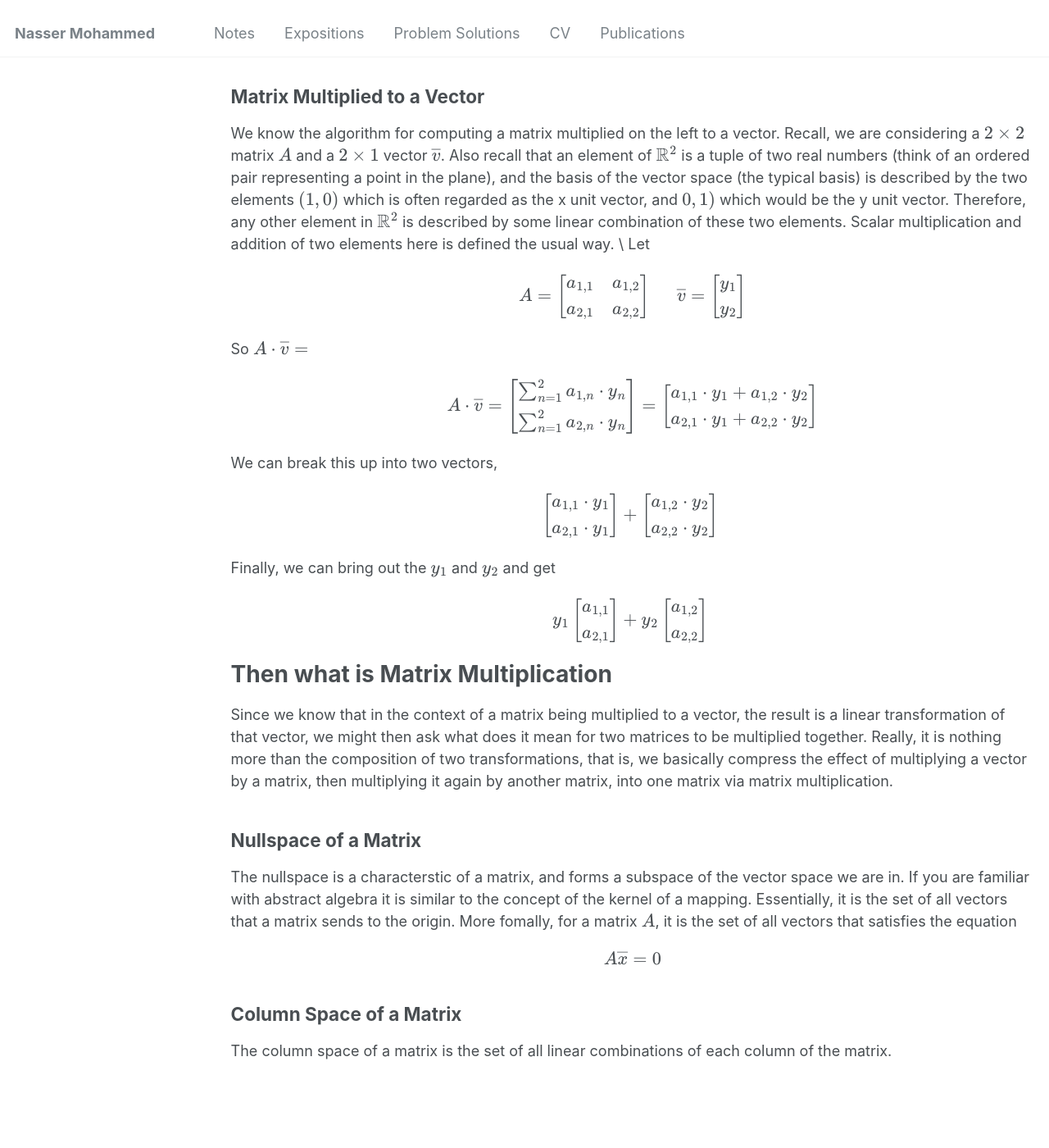
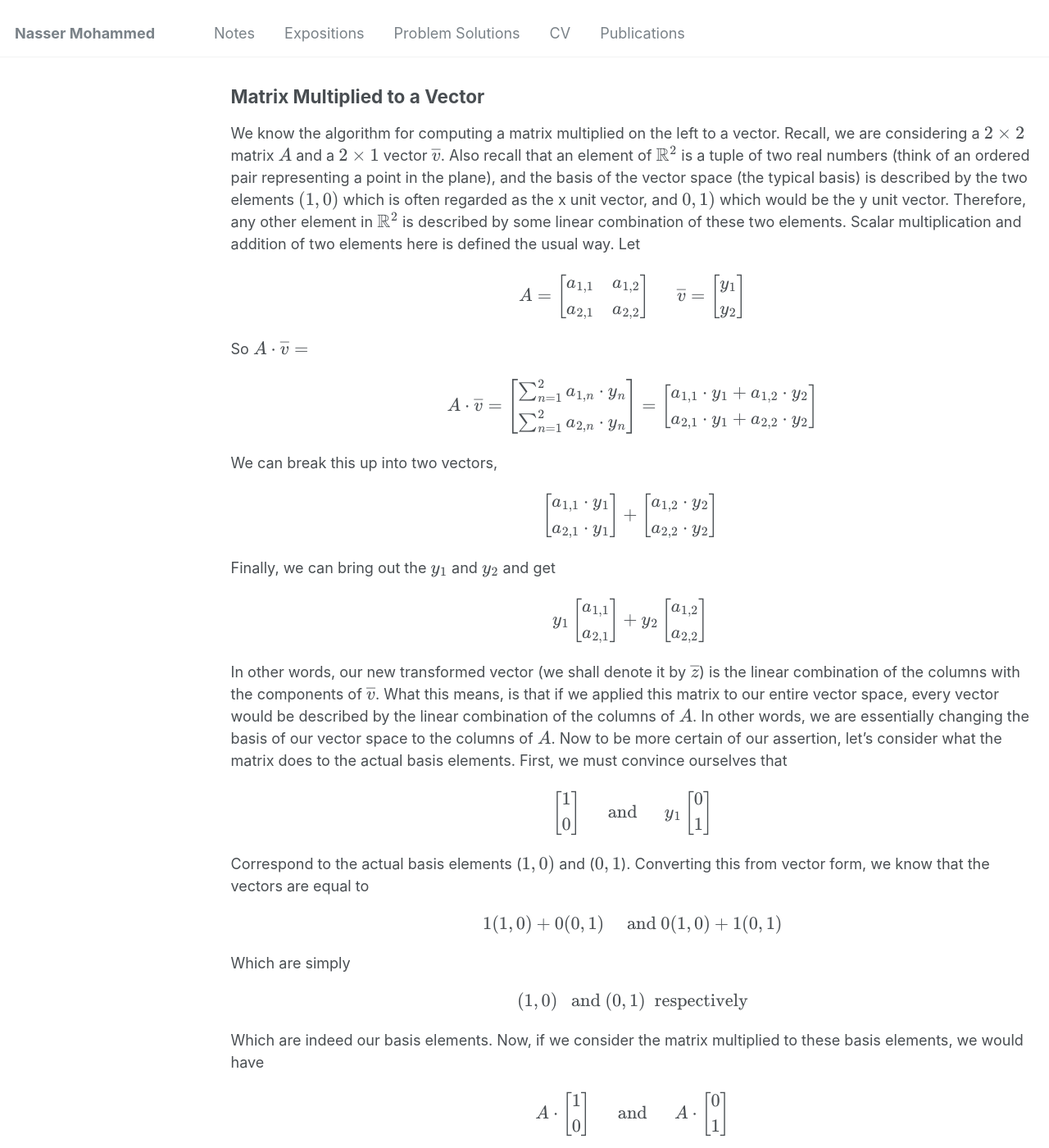
Before and after one commit to Nasser-Mohammed/Nasser-Mohammed.github.io, a Jekyll site: the page built from _pages/notes/linear-algebra/matrix.md, in a window 1280 px wide and 1400 px high, scrolled down 1618 px. Shown: the whole window at 82% size. Built offline with Jekyll 4.4.1, drawn with Linux system fonts in a browser that asks for light colours.

Commit message:
Update matrix.md

```diff
--- a/_pages/notes/linear-algebra/matrix.md
+++ b/_pages/notes/linear-algebra/matrix.md
@@ -25,7 +25,7 @@ To really understand matrices, we must know what a linear map is. We say a map \
 Here, \\(x,y \in A\\) and \\(\lambda\\) is some scalar (usually a complex or real number). This concept is very important and we will see why later.
 
 ## Matrix Multiplied to a Vector
-We know the algorithm for computing a matrix multiplied on the left to a vector. Recall, we are considering a \\(2\times 2\\) matrix \\(A\\) and a \\(2\times 1\\) vector \\(\overline{v}\\). Also recall that an element of \\(\mathbb{R}^2\\) is a tuple of two real numbers (think of an ordered pair representing a point in the plane), and the basis of the vector space (the typical basis) is described by the two elements \\((1,0)\\) which is often regarded as the x unit vector, and \\(0,1)\\) which would be the y unit vector. Therefore, any other element in \\(\mathbb{R}^2\\) is described by some linear combination of these two elements. Scalar multiplication and addition of two elements here is defined the usual way. \\
+We know the algorithm for computing a matrix multiplied on the left to a vector. Recall, we are considering a \\(2\times 2\\) matrix \\(A\\) and a \\(2\times 1\\) vector \\(\overline{v}\\). Also recall that an element of \\(\mathbb{R}^2\\) is a tuple of two real numbers (think of an ordered pair representing a point in the plane), and the basis of the vector space (the typical basis) is described by the two elements \\((1,0)\\) which is often regarded as the x unit vector, and \\(0,1)\\) which would be the y unit vector. Therefore, any other element in \\(\mathbb{R}^2\\) is described by some linear combination of these two elements. Scalar multiplication and addition of two elements here is defined the usual way.
 Let
 <div style="text-align: center;">
 $$
@@ -84,6 +84,39 @@ y_2 \begin{bmatrix}
 \
 $$
 </div>
+In other words, our new transformed vector (we shall denote it by \\(\overline{z}\\)) is the linear combination of the columns with the components of \\(\overline{v}\\). What this means, is that if we applied this matrix to our entire vector space, every vector would be described by the linear combination of the columns of \\(A\\). In other words, we are essentially changing the basis of our vector space to the columns of \\(A\\). Now to be more certain of our assertion, let's consider what the matrix does to the actual basis elements. First, we must convince ourselves that
+<div style="text-align: center;">
+$$
+ \begin{bmatrix}
+1 \\
+0
+\end{bmatrix}  \ \ \ \ \
+\text{  and   } \ \ \ \ \
+  y_1 \begin{bmatrix}
+0 \\
+1
+\end{bmatrix}
+$$
+</div>
+Correspond to the actual basis elements (\\(1,0)\\) and (\\(0,1\\)). Converting this from vector form, we know that the vectors are equal to
+\\[1(1,0) + 0(0,1) \ \ \ \ \text{ and } 0(1,0) + 1(0,1)\\]
+Which are simply
+\\[(1,0) \ \ \text{ and } (0,1) \ \ \text{respectively}\\]
+Which are indeed our basis elements. Now, if we consider the matrix multiplied to these basis elements, we would have
+<div style="text-align: center;">
+$$
+A \cdot \begin{bmatrix}
+1 \\
+0
+\end{bmatrix}  \ \ \ \ \
+\text{  and   } \ \ \ \ \
+A \cdot \begin{bmatrix}
+0 \\
+1
+\end{bmatrix}
+$$
+</div>
+
 
 # Then what is Matrix Multiplication
 Since we know that in the context of a matrix being multiplied to a vector, the result is a linear transformation of that vector, we might then ask what does it mean for two matrices to be multiplied together. Really, it is nothing more than the composition of two transformations, that is, we basically compress the effect of multiplying a vector by a matrix, then multiplying it again by another matrix, into one matrix via matrix multiplication.
```
